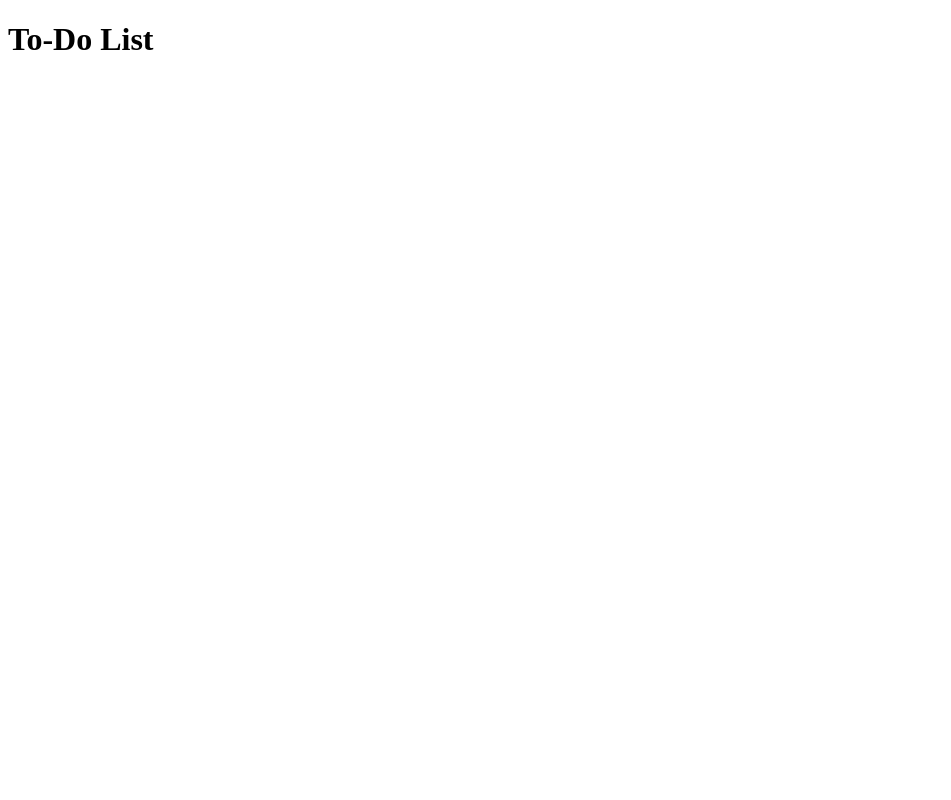
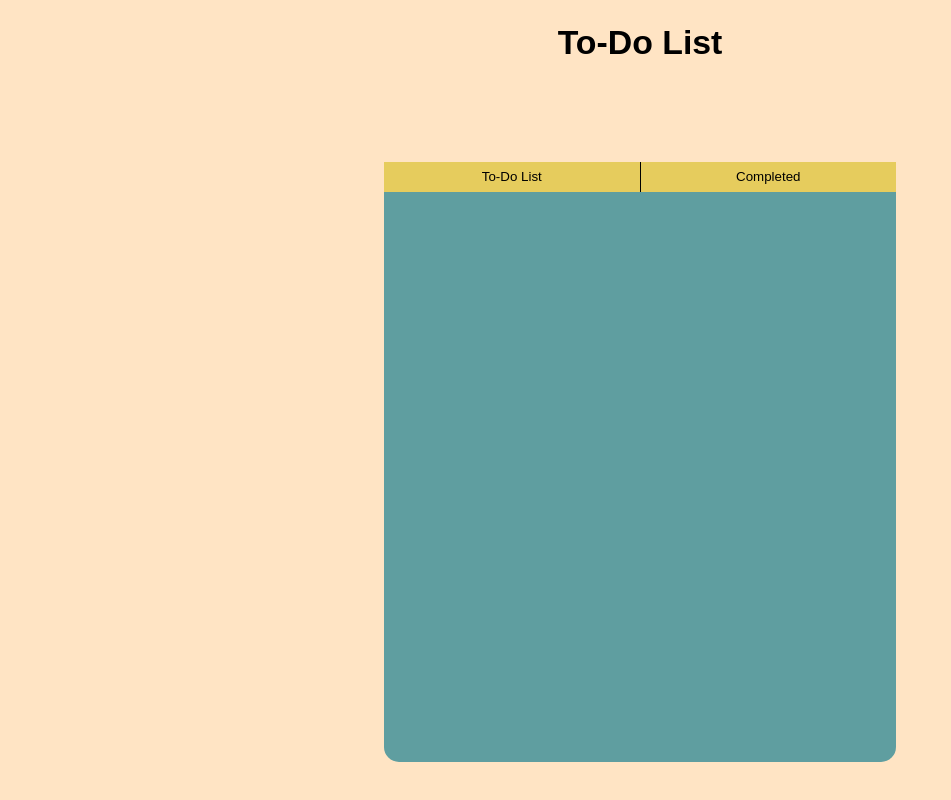
Before and after one commit to cotton-r/react-to-do-list, a React (Create React App) app in the folder my-app/: page / in a window 1280 px wide. Shown: the top 800 px of the page, without its empty margins (0-951 px from the left). Built offline with nearby package versions, Linux system fonts and the light colour scheme.

Commit message:
create tab buttons in TabBar and import into App

```diff
--- a/my-app/src/Components/App/App.css
+++ b/my-app/src/Components/App/App.css
@@ -0,0 +1,26 @@
+body,
+html,
+#root {
+  height: 100%;
+  background-color: bisque;
+}
+
+html {
+  font-size: 18px;
+}
+
+h1 {
+  text-align: center;
+  font-family: 'Poppins', sans-serif;
+  font-size: 1.88rem;
+}
+
+.App {
+    background-color: cadetblue;
+    height: 600px;
+    width: 40vw;
+    margin-left: auto;
+    margin-right: auto;
+    margin-top: 100px;
+    border-radius: 15px;
+}
--- a/my-app/src/Components/App/App.js
+++ b/my-app/src/Components/App/App.js
@@ -1,5 +1,7 @@
 import React from 'react';
 import './App.css';
+
+import TabBar from '../TabBar/TabBar';
 
 class App extends React.Component {
   constructor(props) {
@@ -14,6 +16,7 @@ class App extends React.Component {
           To-Do List
         </h1>
         <div className="App">
+          <TabBar />
           {/* <ToDoList /> */}
           {/* <CompletedList /> */}
         </div>
--- a/my-app/src/Components/TabBar/TabBar.css
+++ b/my-app/src/Components/TabBar/TabBar.css
@@ -0,0 +1,19 @@
+.TabBar {
+    width: 100%;
+    height: 30px;
+    display: flex;
+    justify-content: center;
+}
+
+.Tab-button {
+    width: 50%;
+    text-decoration: none;
+    border-style: none;
+    background-color: rgb(230, 204, 93);
+}
+
+.divider {
+    height: 100%;
+    width: 1px;
+    background-color: black;
+}
--- a/my-app/src/Components/TabBar/TabBar.js
+++ b/my-app/src/Components/TabBar/TabBar.js
@@ -0,0 +1,24 @@
+import React from 'react';
+import './TabBar.css';
+
+class TabBar extends React.Component {
+    constructor(props) {
+        super(props);
+    }
+
+    render() {
+        return (
+            <div className="TabBar">
+                <button className="Tab-button" id="to-do-list-button">
+                    To-Do List
+                </button>
+                <div className="divider"></div>
+                <button className="Tab-button" id="completed-button">
+                    Completed
+                </button>
+            </div>
+        )
+    }
+}
+
+export default TabBar;
```
